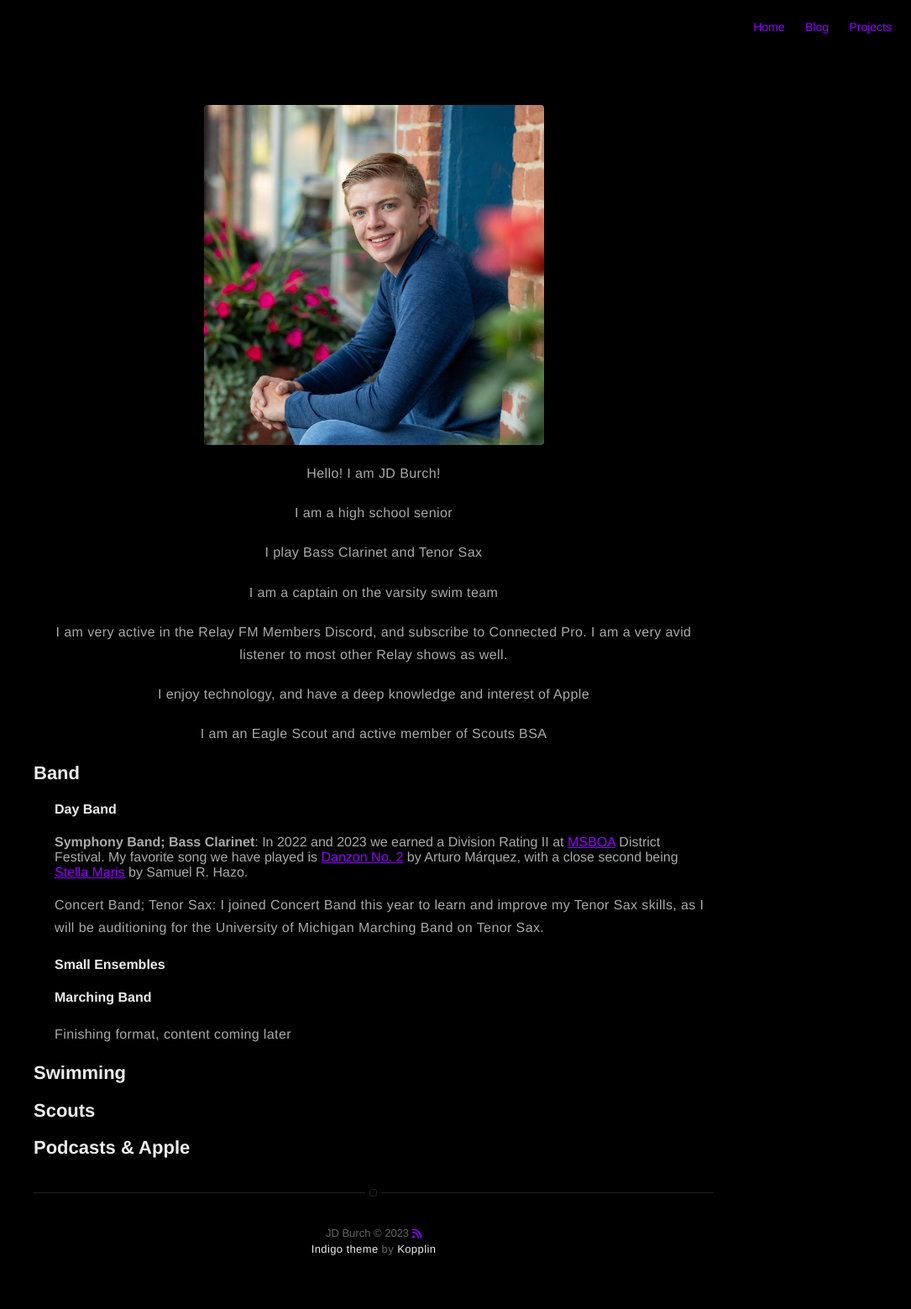
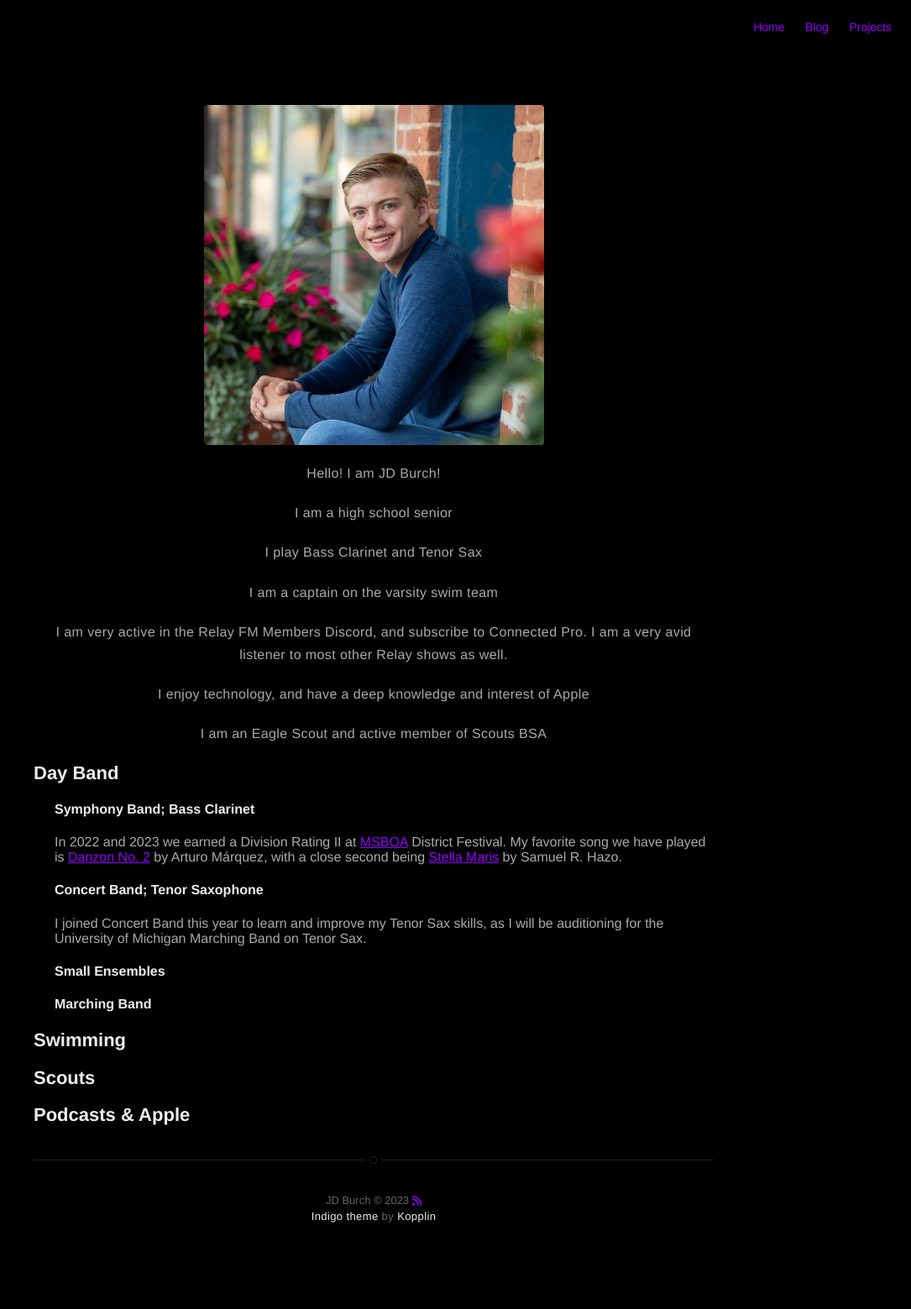
Before and after one commit to JDBurchHuzzah/jdburchhuzzah.github.io, a Jekyll site: the page built from about.md, in a window 1280 px wide. Shown: the whole page at 84% size, without its empty margins (195-1280 px from the left). Built offline with Jekyll 4.4.1, drawn with Linux system fonts in a browser that asks for light colours; nearby versions of some CDN libraries; after the commit the page ends 1520 px from its top, so only the background shows below that.

Commit message:
Update about.md

```diff
--- a/about.md
+++ b/about.md
@@ -13,17 +13,18 @@
 <p>I enjoy technology, and have a deep knowledge and interest of Apple</p>
 <p>I am an Eagle Scout and active member of Scouts BSA</p> </center>
 
-<h2>Band</h2>
+<h2>Day Band</h2>
+<div style="margin-left: 25px;">
+  <h4>Symphony Band; Bass Clarinet</h4>
+  In 2022 and 2023 we earned a Division Rating II at <a href="https://www.youtube.com/watch?v=Zd1X7nPsM4Q">MSBOA</a> District Festival. My favorite song we have played is <a href="https://www.youtube.com/watch?v=FeFiOnbKYcc">Danzon No. 2</a> by Arturo Márquez, with a close second being <a href="https://www.youtube.com/watch?v=Zd1X7nPsM4Q">Stella Maris</a> by Samuel R. Hazo.
 
-<div style="margin-left: 25px;">
-  <h4>Day Band</h4>
-  <b>Symphony Band; Bass Clarinet</b>: In 2022 and 2023 we earned a Division Rating II at <a href="https://www.youtube.com/watch?v=Zd1X7nPsM4Q">MSBOA</a> District Festival. My favorite song we have played is <a href="https://www.youtube.com/watch?v=FeFiOnbKYcc">Danzon No. 2</a> by Arturo Márquez, with a close second being <a href="https://www.youtube.com/watch?v=Zd1X7nPsM4Q">Stella Maris</a> by Samuel R. Hazo.
-<p><b>Concert Band; Tenor Sax</b>: I joined Concert Band this year to learn and improve my Tenor Sax skills, as I will be auditioning for the University of Michigan Marching Band on Tenor Sax.</p>
+  <h4>Concert Band; Tenor Saxophone</h4>
+  I joined Concert Band this year to learn and improve my Tenor Sax skills, as I will be auditioning for the University of Michigan Marching Band on Tenor Sax.
 
-<h4>Small Ensembles</h4>
+  <h4>Small Ensembles</h4>
 
-<h4>Marching Band</h4>
-<p>Finishing format, content coming later</p>
+  <h4>Marching Band</h4>
+
 </div>
 
 <h2>Swimming</h2>
```
